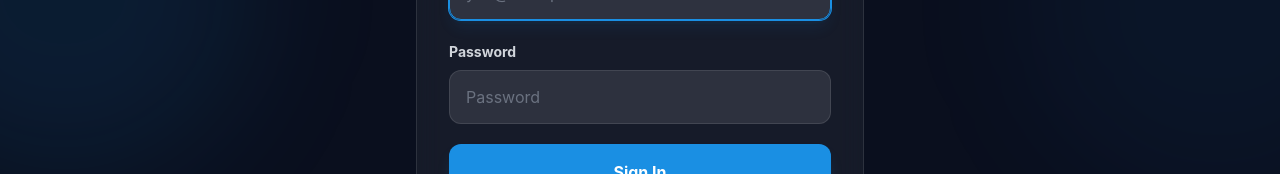
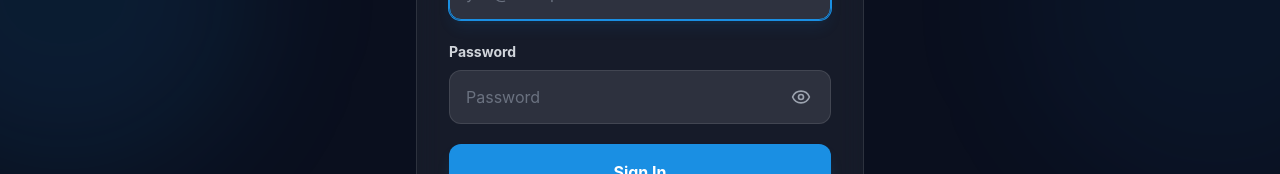
Before and after one commit to Samkimiri/sam-creative-design-school, a Next.js app: page /auth/login in a window 1280 px wide. Shown: the part 405-579 px from the top of the page. Built offline with nearby package versions, Linux system fonts and the light colour scheme; no server answers; the database is empty.

Commit message:
Add password visibility toggles

```diff
--- a/src/app/auth/login/page.tsx
+++ b/src/app/auth/login/page.tsx
@@ -2,11 +2,12 @@
 import { useState } from "react";
 import Link from "next/link";
 import { useRouter } from "next/navigation";
-import { LoaderCircle, MessageCircle } from "lucide-react";
+import { Eye, EyeOff, LoaderCircle, MessageCircle } from "lucide-react";
 
 export default function LoginPage() {
   const router = useRouter();
   const [formData, setFormData] = useState({ email: "", password: "" });
+  const [showPassword, setShowPassword] = useState(false);
   const [status, setStatus] = useState<"idle" | "loading" | "error">("idle");
   const [errorMsg, setErrorMsg] = useState("");
 
@@ -96,15 +97,26 @@ export default function LoginPage() {
             </div>
             <div>
               <label className="block text-sm font-bold text-gray-300 mb-2">Password</label>
+              <div className="relative">
                 <input
                   required
-                type="password"
+                  type={showPassword ? "text" : "password"}
                   autoComplete="current-password"
-                className="w-full bg-white/10 border border-white/10 text-white rounded-xl px-4 py-3.5 outline-none focus:border-primary focus:ring-1 focus:ring-primary transition-all duration-300 focus:-translate-y-0.5 focus:shadow-lg focus:shadow-primary/10 placeholder:text-gray-500"
+                  className="w-full bg-white/10 border border-white/10 text-white rounded-xl px-4 py-3.5 pr-14 outline-none focus:border-primary focus:ring-1 focus:ring-primary transition-all duration-300 focus:-translate-y-0.5 focus:shadow-lg focus:shadow-primary/10 placeholder:text-gray-500"
                   placeholder="Password"
                   value={formData.password}
                   onChange={(e) => setFormData({ ...formData, password: e.target.value })}
                 />
+                <button
+                  type="button"
+                  onClick={() => setShowPassword((current) => !current)}
+                  className="absolute inset-y-0 right-3 my-auto grid h-9 w-9 place-items-center rounded-lg text-gray-400 transition hover:bg-white/10 hover:text-white focus:outline-none focus:ring-2 focus:ring-primary/70"
+                  aria-label={showPassword ? "Hide password" : "Show password"}
+                  title={showPassword ? "Hide password" : "Show password"}
+                >
+                  {showPassword ? <EyeOff className="h-5 w-5" aria-hidden="true" /> : <Eye className="h-5 w-5" aria-hidden="true" />}
+                </button>
+              </div>
             </div>
 
             <button
--- a/src/components/GamifiedRegistration.tsx
+++ b/src/components/GamifiedRegistration.tsx
@@ -2,7 +2,7 @@
 
 import { useEffect, useRef, useState } from "react";
 import Link from "next/link";
-import { BadgeCheck, Crown, LoaderCircle, Palette, Rocket, Sparkles, Trophy, Video, Wrench, Zap } from "lucide-react";
+import { BadgeCheck, Crown, Eye, EyeOff, LoaderCircle, Palette, Rocket, Sparkles, Trophy, Video, Wrench, Zap } from "lucide-react";
 
 type Step = "start" | "login" | "identity" | "contact" | "security" | "ambition" | "success";
 
@@ -84,6 +84,8 @@ export default function GamifiedRegistration() {
   const [isLoggedIn, setIsLoggedIn] = useState(false);
   const [loginEmail, setLoginEmail] = useState("");
   const [loginPassword, setLoginPassword] = useState("");
+  const [showLoginPassword, setShowLoginPassword] = useState(false);
+  const [showSignupPassword, setShowSignupPassword] = useState(false);
   const [loginStatus, setLoginStatus] = useState<"idle" | "loading" | "error">("idle");
   const [loginError, setLoginError] = useState("");
   const [formError, setFormError] = useState("");
@@ -315,15 +317,26 @@ export default function GamifiedRegistration() {
                 value={loginEmail}
                 onChange={(event) => setLoginEmail(event.target.value)}
               />
+              <div className="relative">
                 <input
                   required
-                type="password"
+                  type={showLoginPassword ? "text" : "password"}
                   aria-label="Password"
                   placeholder="Password"
-                className="w-full bg-white/5 border-2 border-white/10 rounded-2xl p-5 outline-none focus:border-primary text-white font-bold text-lg transition-all"
+                  className="w-full bg-white/5 border-2 border-white/10 rounded-2xl p-5 pr-16 outline-none focus:border-primary text-white font-bold text-lg transition-all"
                   value={loginPassword}
                   onChange={(event) => setLoginPassword(event.target.value)}
                 />
+                <button
+                  type="button"
+                  onClick={() => setShowLoginPassword((current) => !current)}
+                  className="absolute inset-y-0 right-4 my-auto grid h-11 w-11 place-items-center rounded-xl text-gray-400 transition hover:bg-white/10 hover:text-white focus:outline-none focus:ring-2 focus:ring-primary/70"
+                  aria-label={showLoginPassword ? "Hide password" : "Show password"}
+                  title={showLoginPassword ? "Hide password" : "Show password"}
+                >
+                  {showLoginPassword ? <EyeOff className="h-5 w-5" aria-hidden="true" /> : <Eye className="h-5 w-5" aria-hidden="true" />}
+                </button>
+              </div>
             </div>
 
             <button
@@ -477,15 +490,26 @@ export default function GamifiedRegistration() {
               {isLoggedIn ? "You are logged in. Your account is already secure." : "Create a strong master key for your portal."}
             </p>
             {!isLoggedIn ? (
+              <div className="relative mb-6">
                 <input
                   required
-                type="password"
+                  type={showSignupPassword ? "text" : "password"}
                   aria-label="Password"
                   placeholder="Strong Password"
-                className="w-full bg-white/5 border-2 border-white/10 rounded-2xl p-5 outline-none focus:border-primary text-white font-bold text-lg mb-6 transition-all"
+                  className="w-full bg-white/5 border-2 border-white/10 rounded-2xl p-5 pr-16 outline-none focus:border-primary text-white font-bold text-lg transition-all"
                   value={formData.password}
                   onChange={(event) => setFormData({ ...formData, password: event.target.value })}
                 />
+                <button
+                  type="button"
+                  onClick={() => setShowSignupPassword((current) => !current)}
+                  className="absolute inset-y-0 right-4 my-auto grid h-11 w-11 place-items-center rounded-xl text-gray-400 transition hover:bg-white/10 hover:text-white focus:outline-none focus:ring-2 focus:ring-primary/70"
+                  aria-label={showSignupPassword ? "Hide password" : "Show password"}
+                  title={showSignupPassword ? "Hide password" : "Show password"}
+                >
+                  {showSignupPassword ? <EyeOff className="h-5 w-5" aria-hidden="true" /> : <Eye className="h-5 w-5" aria-hidden="true" />}
+                </button>
+              </div>
             ) : (
               <div className="w-full bg-green-500/10 border border-green-500/20 text-green-400 rounded-2xl p-5 font-bold mb-6">
                 Account Authenticated
```
Lines whose indentation alone changed are shown as unchanged.
